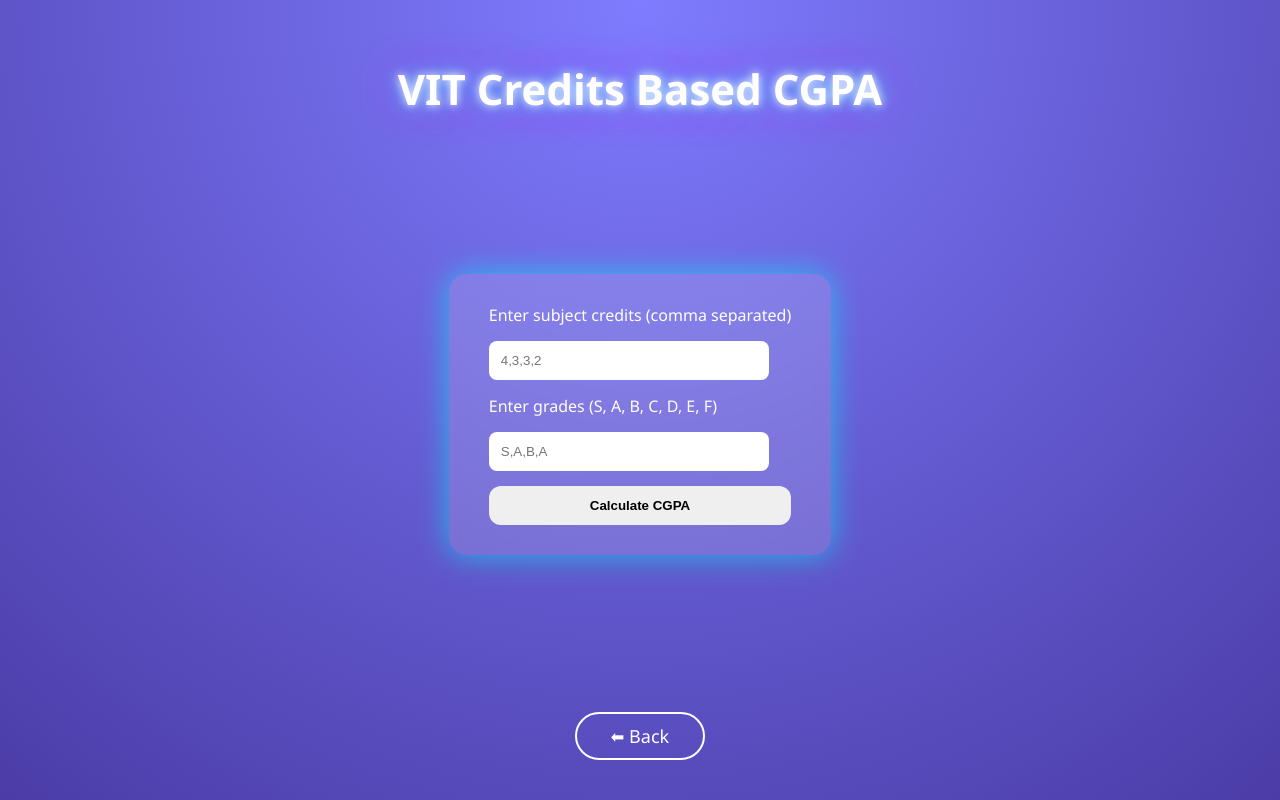
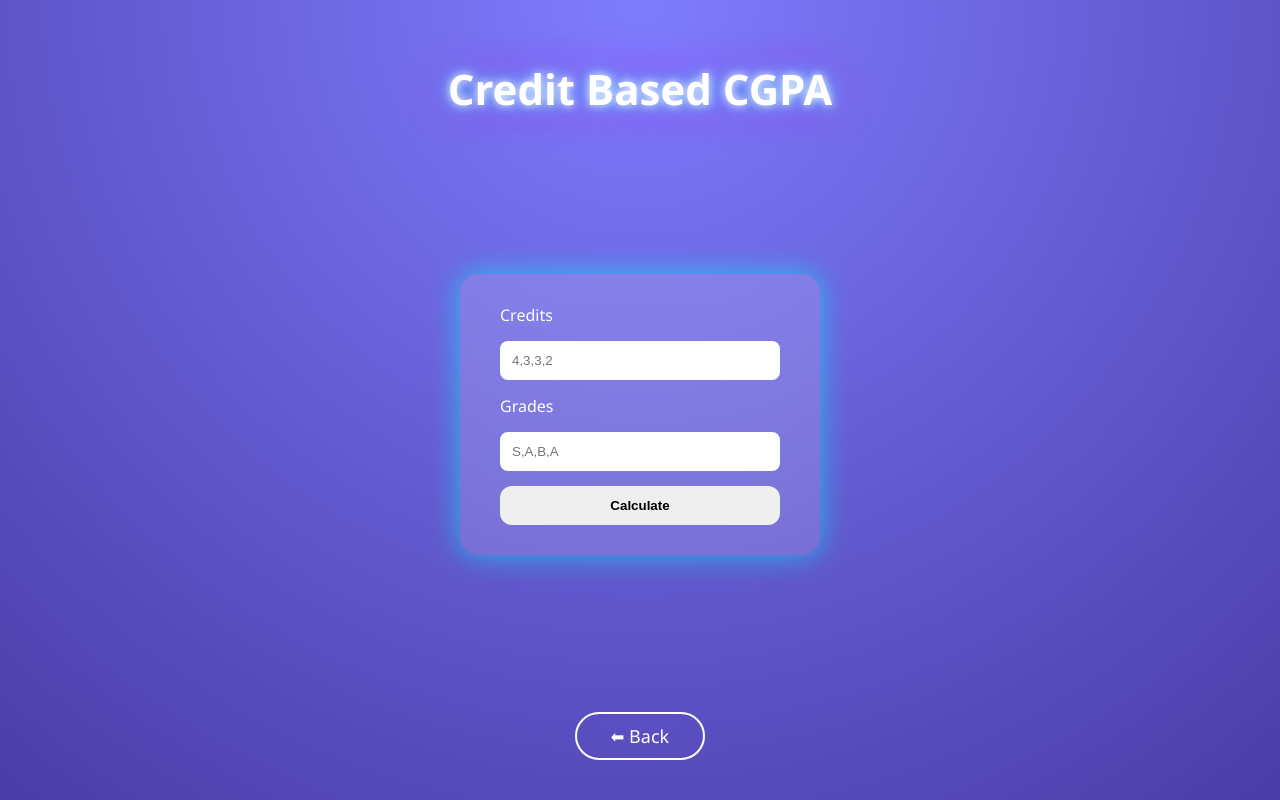
Before and after one commit to Jagan9080/cgpa_calculator, a Flask app: template templates/credit_cgpa.html in a window 1280 px wide. Run offline with Flask 3, Linux system fonts and the light colour scheme; the template is opened without the code that fills it, so the values that code supplies are empty.

Commit message:
Refactor credit CGPA HTML template structure

```diff
--- a/templates/credit_cgpa.html
+++ b/templates/credit_cgpa.html
@@ -1,41 +1,28 @@
 <!DOCTYPE html>
-<html lang="en">
+<html>
 <head>
-    <meta charset="UTF-8">
-    <title>VIT Credits CGPA</title>
-
-    <!-- CSS -->
+    <title>Credit CGPA</title>
     <link rel="stylesheet" href="{{ url_for('static', filename='style.css') }}">
 </head>
 <body>
+<div class="feature-page">
+    <h2 class="feature-title">Credit Based CGPA</h2>
 
-<div class="feature-page">
+    <form method="post" class="feature-form">
+        <label>Credits</label>
+        <input name="credits" placeholder="4,3,3,2" required>
 
-    <!-- TOP HEADING -->
-    <h2 class="feature-title">VIT Credits Based CGPA</h2>
+        <label>Grades</label>
+        <input name="grades" placeholder="S,A,B,A" required>
 
-    <!-- CENTER FORM -->
-    <form method="post" class="feature-form">
-
-        <label>Enter subject credits (comma separated)</label>
-        <input type="text"
-               name="credits"
-               placeholder="4,3,3,2"
-               required>
-
-        <label>Enter grades (S, A, B, C, D, E, F)</label>
-        <input type="text"
-               name="grades"
-               placeholder="S,A,B,A"
-               required>
-
-        <button type="submit">Calculate CGPA</button>
+        <button>Calculate</button>
     </form>
 
-    <!-- BOTTOM BACK BUTTON -->
+    {% if cgpa %}
+    <div class="result">{{ cgpa }}</div>
+    {% endif %}
+
     <a href="/" class="back-btn">⬅ Back</a>
-
 </div>
-
 </body>
 </html>
```
